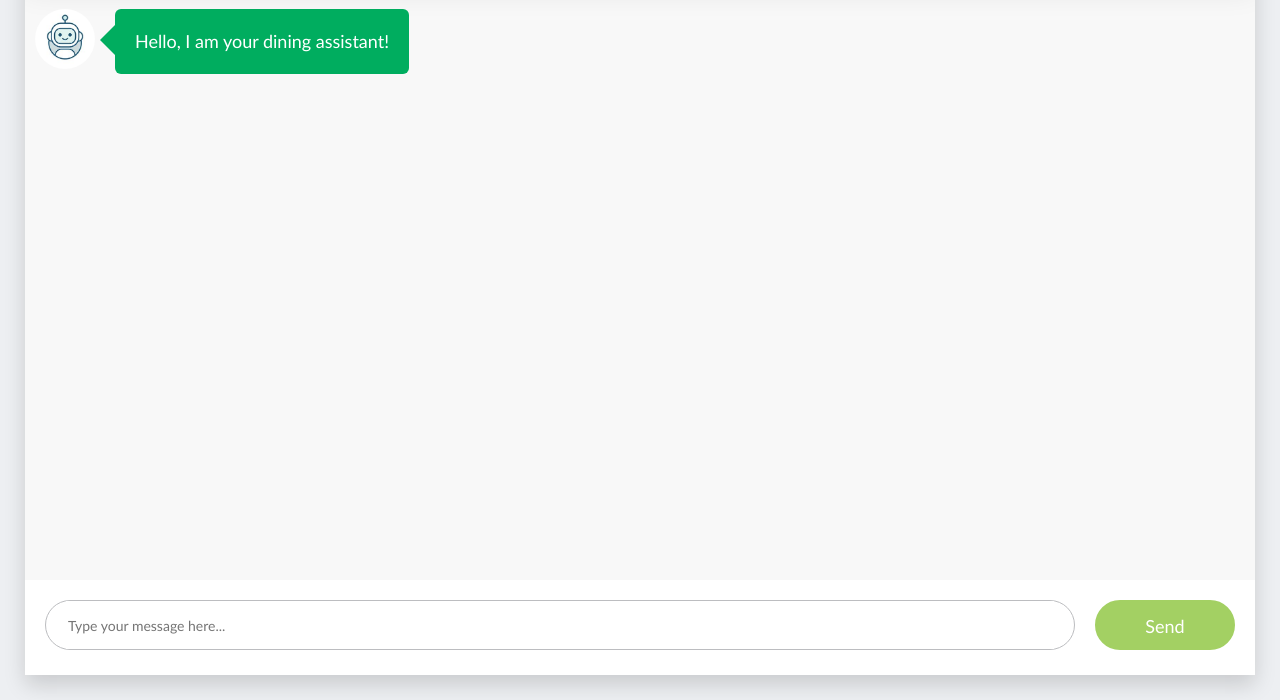
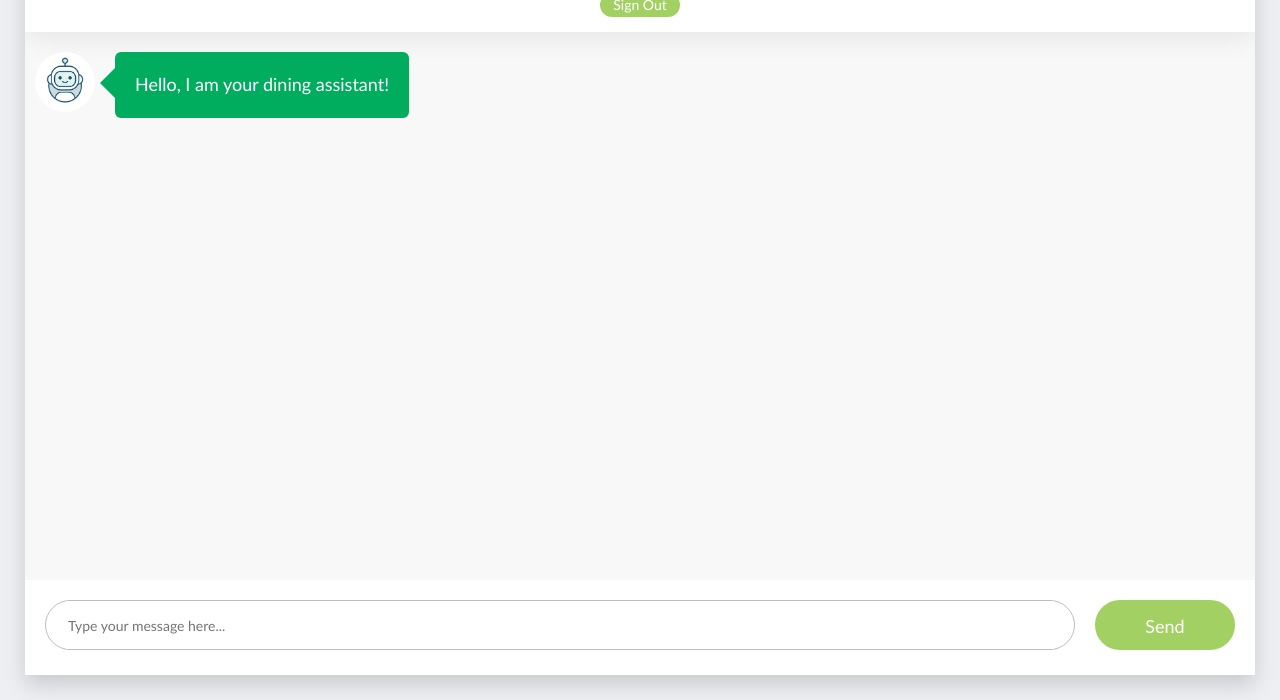
Before and after one commit to David-ChenH/AI-Customer-Service, a plain HTML site: page Front-end/chat.html in a window 1280 px wide. Shown: the part 100-800 px from the top of the page. Drawn offline with nearby package versions, Linux system fonts and the light colour scheme.

Commit message:
finish cognito

```diff
--- a/Front-end/chat.html
+++ b/Front-end/chat.html
@@ -2,6 +2,7 @@
 <html lang="en">
 <head>
     <link href="//maxcdn.bootstrapcdn.com/bootstrap/3.3.0/css/bootstrap.min.css" rel="stylesheet" id="bootstrap-css">
+    <link rel="icon" type="image/png" href="images/icons/robot_icon.ico"/>
     <script src="//maxcdn.bootstrapcdn.com/bootstrap/3.3.0/js/bootstrap.min.js"></script>
     <script src="//code.jquery.com/jquery-1.11.1.min.js"></script>
 
@@ -14,6 +15,11 @@
 <div class="chat_window">
     <div class="top_menu">
         <div class="title">Dining Robot</div>
+        <div class="signout" onclick="window.location.href='https://dining-agent.auth.us-east-1.amazoncognito.com/login?' +
+        'response_type=code&client_id=3pab5c41pc87n342kigmn3t2mv' +
+        '&redirect_uri=https://d3n3sktne54bjw.cloudfront.net/index.html'">
+            Sign Out
+        </div>
     </div>
     <ul class="messages"></ul>
     <div class="bottom_wrapper clearfix">
@@ -28,6 +34,7 @@
         </div>
 
         </div>
+
     </div>
 </div>
 
@@ -73,15 +80,32 @@
     .top_menu .title {
         text-align: center;
         color: #bcbdc0;
-        font-size: 20px;
+        font-size: 30px;
     }
 
+    .top_menu .signout  {
+        margin-right: calc(50% - 40px);
+        margin-left: calc(50% - 40px);
+        margin-top: 5px;
+        width: 80px;
+        text-align: center;
+        border-radius: 90px;
+        background-color: #a3d063;
+        border: 2px solid #a3d063;
+        color: #fff;
+        cursor: pointer;
+        transition: all 0.2s linear;
+    }
+    .top_menu .signout:hover {
+        color: #a3d063;
+        background-color: #fff;
+    }
     .messages {
         position: center ;
         list-style: none;
         padding: 20px 10px 0 10px;
         margin: 0;
-        height: calc(100% - 170px);
+        height: calc(100% - 148px);
         overflow: scroll;
     }
     .messages .message {
@@ -282,8 +306,7 @@
             $('.send_message').click(function (e) {
                 var customer_message = getMessageText();
                 sendMessage(customer_message, customer);
-                var reply = "I'm not finished yet";
-                sendMessage(reply, robot);
+                sendMessage(customer_message, robot);
             });
           sendMessage('Hello, I am your dining assistant!', robot);
         });
```
Also changed, not shown: Front-end/index.html (+1 -1 lines), Front-end/images/icons/robot_icon.ico (added), Front-end/images/people.png, 2 other files.
